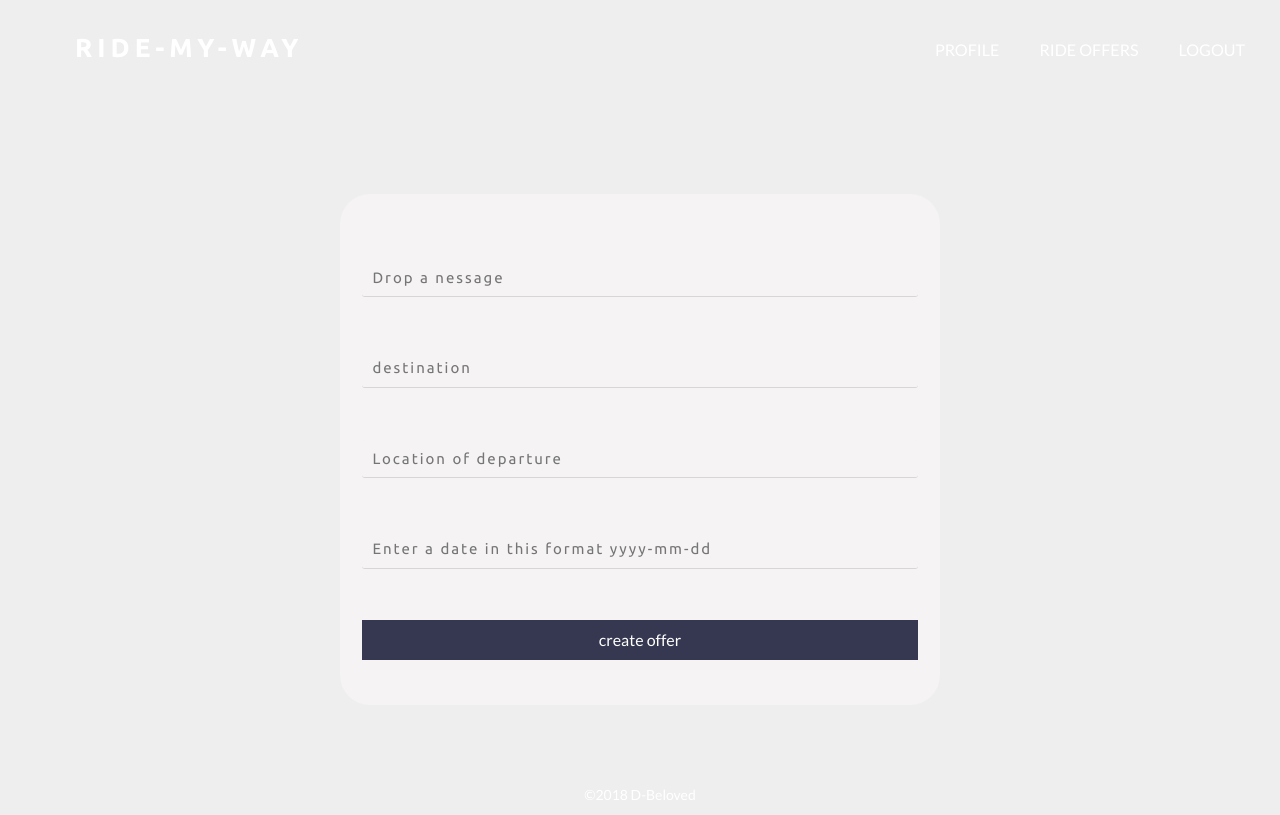
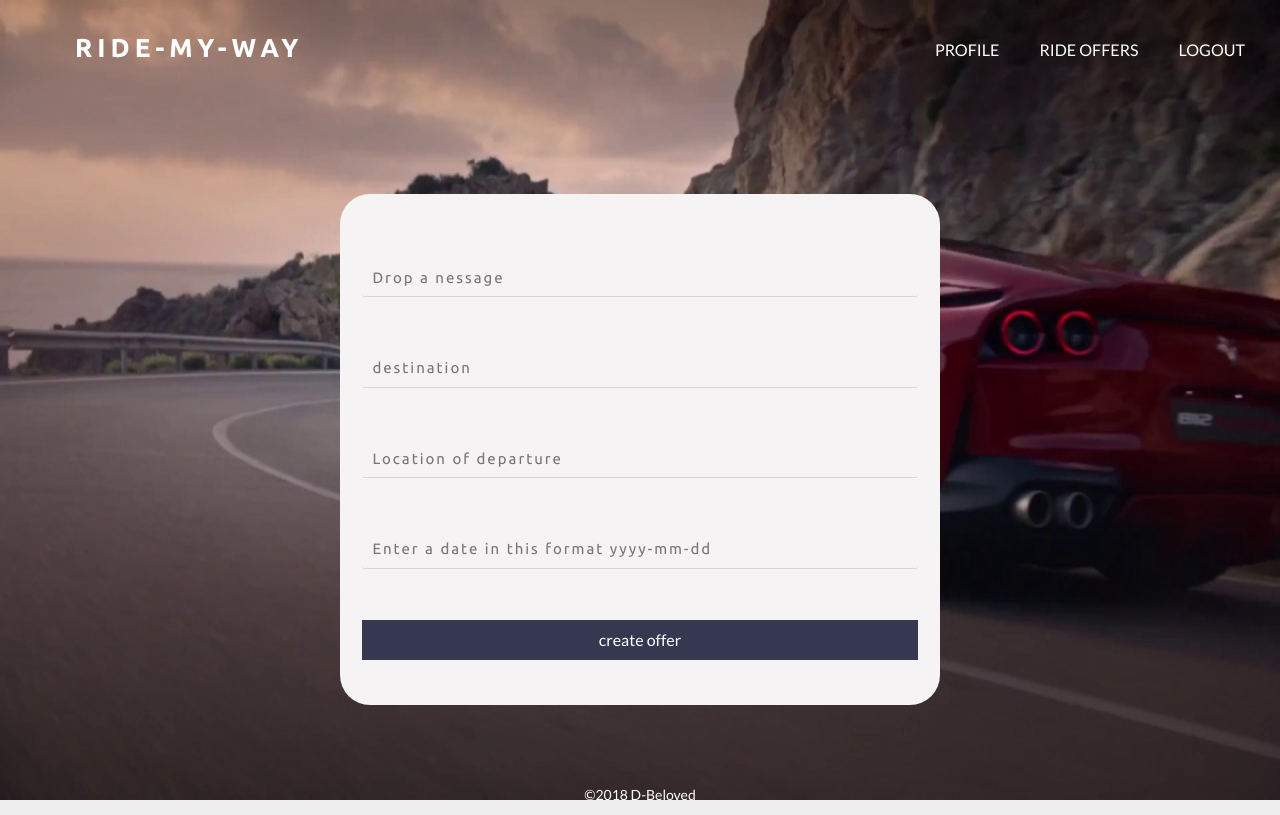
Before and after one commit to d-beloved/Ride-my-way, a website: page client/create-rides.html in a window 1280 px wide. Drawn offline with Linux system fonts and the light colour scheme.

Commit message:
Chore: Show background pictures in affested pages

```diff
--- a/client/create-rides.html
+++ b/client/create-rides.html
@@ -12,7 +12,7 @@
 
 <body>
   <div class="content">
-    <div class="bg">
+    <img src="images/cabbie.jpg" class="bg">
       <header>
         <nav class="container">
           <div class="row">
@@ -74,7 +74,6 @@
           <a target="_blank" href="https://github.com/d-beloved">D-Beloved</a>
         </p>
       </footer>
-    </div>
   </div>
   <script src="js/main.js"></script>
   <script src="js/createRide.js"></script>
```
Also changed, not shown: client/pending-requests.html (+1 -2 lines), client/profile.html (+1 -2 lines).
